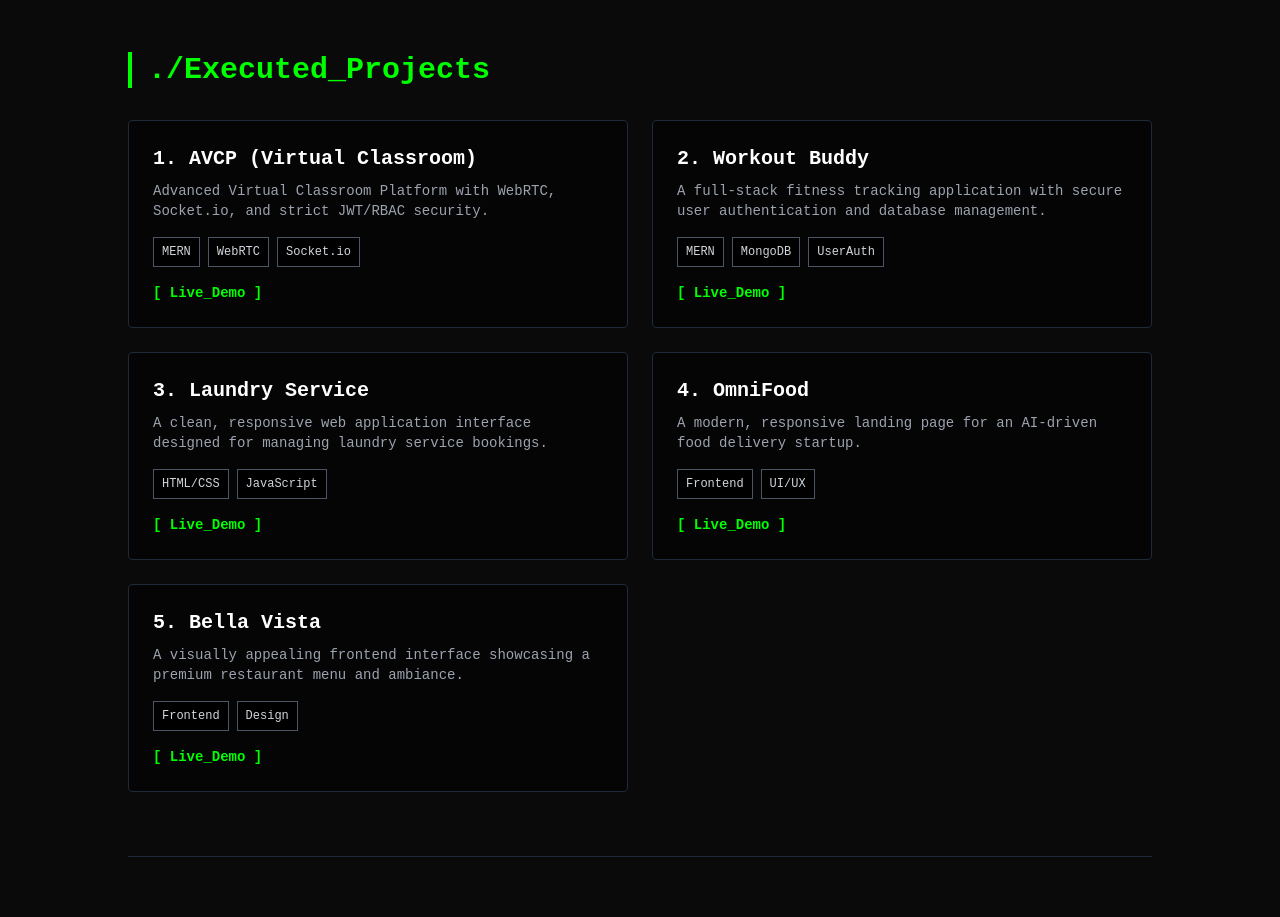
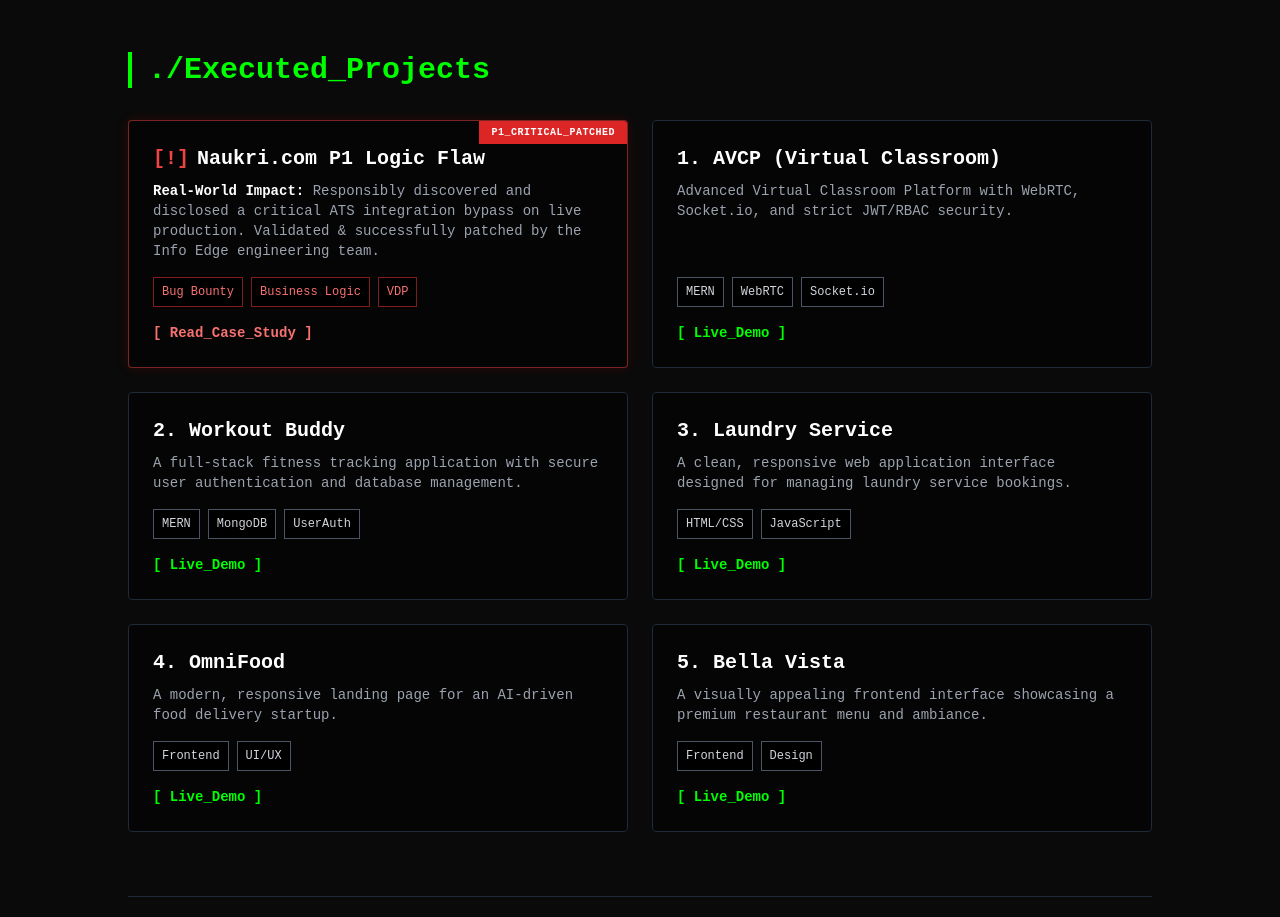
Before and after one commit to Krishna4596/hacker-portfolio, a React (Vite) app: page / in a window 1280 px wide. Shown: the part 1280-2197 px from the top of the page. Built offline with nearby package versions, Linux system fonts and the light colour scheme.

Commit message:
Added Naukri.com P1 critical vulnerability to executed projects

```diff
--- a/src/App.jsx
+++ b/src/App.jsx
@@ -156,6 +156,32 @@
           ./Executed_Projects
         </h2>
         <div className="grid grid-cols-1 md:grid-cols-2 gap-6">
+          {/* --- TOP HIGHLIGHT: NAUKRI BUG --- */}
+          <div className="h-full flex flex-col bg-darkerBg border border-red-500/50 shadow-[0_0_12px_rgba(255,0,0,0.15)] p-6 rounded hover:border-red-500 hover:shadow-[0_0_15px_rgba(255,0,0,0.4)] transition-all duration-300 cursor-none relative overflow-hidden">
+            {/* Top Right Alert Badge */}
+            <div className="absolute top-0 right-0 bg-red-600 text-white text-[10px] font-bold px-3 py-1 tracking-wider uppercase">
+              P1_CRITICAL_PATCHED
+            </div>
+
+            <h3 className="text-xl font-bold text-white mb-2 flex items-center">
+              <span className="text-red-500 mr-2">[!]</span> Naukri.com P1 Logic Flaw
+            </h3>
+
+            <p className="flex-1 text-gray-400 mb-4 text-sm">
+              <span className="text-white font-semibold">Real-World Impact:</span> Responsibly discovered and disclosed a critical ATS integration bypass on live production. Validated & successfully patched by the Info Edge engineering team.
+            </p>
+
+            <div className="flex gap-2 mb-4 flex-wrap">
+              <span className="hover-glow h-fit text-xs border border-red-900 bg-black px-2 py-1.5 text-red-400 hover:border-red-500 hover:text-red-500 hover:shadow-[0_0_8px_rgba(255,0,0,0.6)] transition-all duration-300 cursor-none flex items-center">Bug Bounty</span>
+              <span className="hover-glow h-fit text-xs border border-red-900 bg-black px-2 py-1.5 text-red-400 hover:border-red-500 hover:text-red-500 hover:shadow-[0_0_8px_rgba(255,0,0,0.6)] transition-all duration-300 cursor-none flex items-center">Business Logic</span>
+              <span className="hover-glow h-fit text-xs border border-red-900 bg-black px-2 py-1.5 text-red-400 hover:border-red-500 hover:text-red-500 hover:shadow-[0_0_8px_rgba(255,0,0,0.6)] transition-all duration-300 cursor-none flex items-center">VDP</span>
+            </div>
+
+            <a href="https://github.com/Krishna4596/Naukri-ATS-Integration-Flaw-CaseStudy" target="_blank" rel="noreferrer" className="mt-auto text-red-400 hover:text-red-500 hover:drop-shadow-[0_0_8px_rgba(255,0,0,0.8)] transition-all duration-300 text-sm font-bold cursor-none inline-block w-fit">
+              [ Read_Case_Study ]
+            </a>
+          </div>
+          {/* --- END NAUKRI BUG CARD --- */}
           <div className="h-full flex flex-col bg-darkerBg border border-gray-800 p-6 rounded hover:border-hackerGreen transition-all duration-300 cursor-none">
             <h3 className="text-xl font-bold text-white mb-2">1. AVCP (Virtual Classroom)</h3>
             <p className="flex-1 text-gray-400 mb-4 text-sm">Advanced Virtual Classroom Platform with WebRTC, Socket.io, and strict JWT/RBAC security.</p>
```
